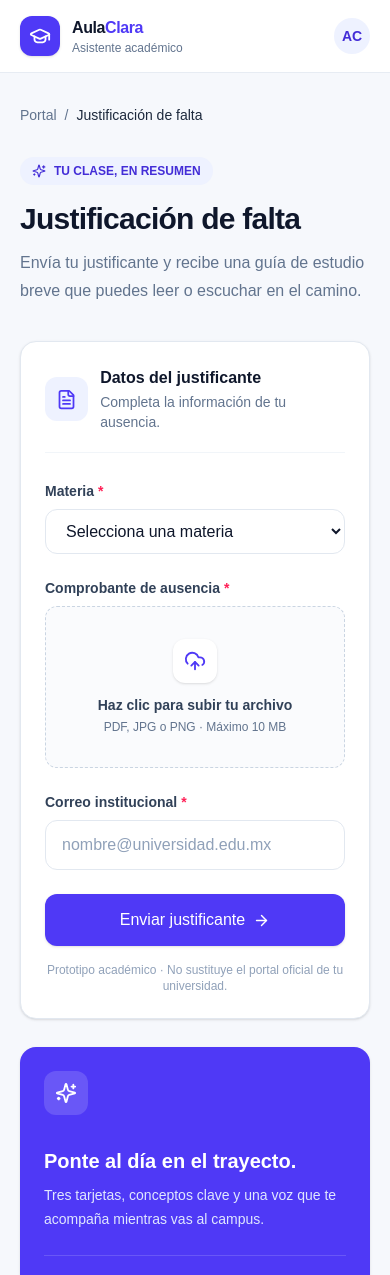
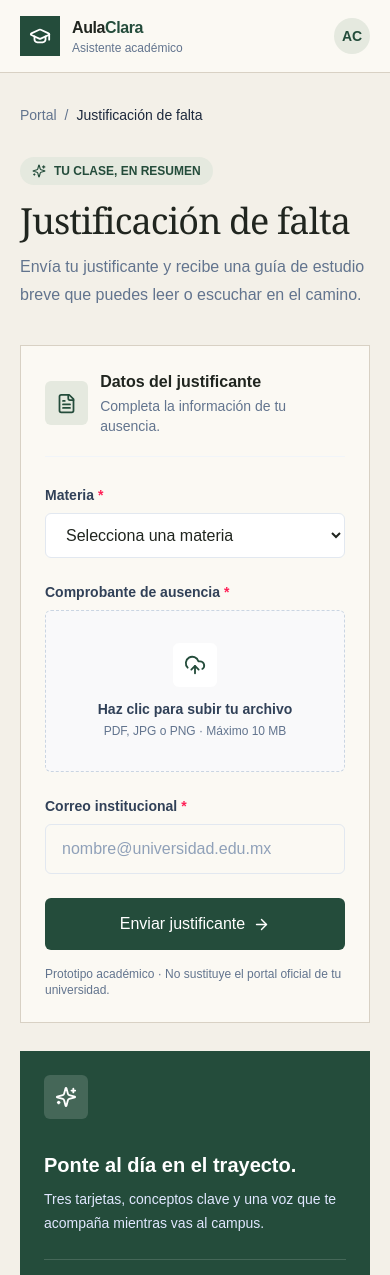
Before and after one commit to 18040188-hash/Resumen-clases-zoom-, a Next.js app: page / in a window 390 px wide. Shown: the top 1275 px of the page. Built offline with nearby package versions, Linux system fonts and the light colour scheme.

Commit message:
Redesign AulaClara with editorial study interface and Minerva actions

```diff
--- a/app/page.tsx
+++ b/app/page.tsx
@@ -6,6 +6,7 @@ import {
   FileText, GraduationCap, Lightbulb, Mail, ShieldCheck, Sparkles, Target, Users
 } from "lucide-react";
 import AudioPlayer from "@/components/AudioPlayer";
+import StudyActions from "@/components/StudyActions";
 
 type StudySummary = {
   subject: string;
@@ -105,15 +106,15 @@ export default function Home() {
     : "";
 
   return (
-    <main className="min-h-screen bg-[#f6f8fc] text-slate-900">
-      <header className="border-b border-slate-200/80 bg-white">
+    <main className="min-h-screen bg-[#f3f0e8] text-[#20251f]">
+      <header className="border-b border-[#d8d1c4] bg-[#fbf9f3]">
         <div className="mx-auto flex max-w-7xl items-center justify-between px-5 py-4 sm:px-8">
           <div className="flex items-center gap-3">
-            <div className="flex h-10 w-10 items-center justify-center rounded-xl bg-indigo-600 text-white shadow-sm"><GraduationCap size={22} /></div>
-            <div><p className="text-base font-bold tracking-tight">Aula<span className="text-indigo-600">Clara</span></p><p className="text-xs text-slate-500">Asistente académico</p></div>
+            <div className="flex h-10 w-10 items-center justify-center rounded-none bg-[#244c3b] text-white"><GraduationCap size={22} /></div>
+            <div><p className="text-base font-bold tracking-tight">Aula<span className="text-[#244c3b]">Clara</span></p><p className="text-xs text-slate-500">Asistente académico</p></div>
           </div>
-          <div className="hidden items-center gap-2 rounded-full border border-slate-200 px-3 py-1.5 text-xs font-medium text-slate-600 sm:flex"><ShieldCheck size={14} className="text-emerald-600" /> Portal de estudiantes</div>
-          <div className="flex h-9 w-9 items-center justify-center rounded-full bg-indigo-50 text-sm font-bold text-indigo-700">AC</div>
+          <div className="hidden items-center gap-2 rounded-full border border-slate-200 px-3 py-1.5 text-xs font-medium text-slate-600 sm:flex"><ShieldCheck size={14} className="text-[#315b43]" /> Portal de estudiantes</div>
+          <div className="flex h-9 w-9 items-center justify-center rounded-full bg-[#e5e9df] text-sm font-bold text-[#244c3b]">AC</div>
         </div>
       </header>
 
@@ -123,70 +124,72 @@ export default function Home() {
         {!summary && !loading && (
           <>
             <div className="mb-9 max-w-2xl">
-              <div className="mb-4 inline-flex items-center gap-2 rounded-full bg-indigo-50 px-3 py-1.5 text-xs font-semibold text-indigo-700"><Sparkles size={14} /> TU CLASE, EN RESUMEN</div>
-              <h1 className="text-3xl font-bold tracking-tight sm:text-4xl">Justificación de falta</h1>
+              <div className="mb-4 inline-flex items-center gap-2 rounded-full bg-[#e5e9df] px-3 py-1.5 text-xs font-semibold text-[#244c3b]"><Sparkles size={14} /> TU CLASE, EN RESUMEN</div>
+              <h1 className="font-serif text-4xl font-normal tracking-tight sm:text-6xl">Justificación de falta</h1>
               <p className="mt-3 text-base leading-7 text-slate-500">Envía tu justificante y recibe una guía de estudio breve que puedes leer o escuchar en el camino.</p>
             </div>
             <div className="grid gap-7 lg:grid-cols-[minmax(0,1.35fr)_minmax(280px,0.65fr)]">
-              <form onSubmit={handleSubmit} className="rounded-2xl border border-slate-200 bg-white p-6 shadow-sm sm:p-8">
-                <div className="mb-7 flex items-center gap-3 border-b border-slate-100 pb-5"><div className="flex h-11 w-11 items-center justify-center rounded-xl bg-indigo-50 text-indigo-600"><FileText size={21} /></div><div><h2 className="font-semibold">Datos del justificante</h2><p className="mt-0.5 text-sm text-slate-500">Completa la información de tu ausencia.</p></div></div>
+              <form onSubmit={handleSubmit} className="rounded-none border border-[#d8d1c4] bg-[#fbf9f3] p-6 shadow-none sm:p-8">
+                <div className="mb-7 flex items-center gap-3 border-b border-slate-100 pb-5"><div className="flex h-11 w-11 items-center justify-center rounded-md bg-[#e5e9df] text-[#244c3b]"><FileText size={21} /></div><div><h2 className="font-semibold">Datos del justificante</h2><p className="mt-0.5 text-sm text-slate-500">Completa la información de tu ausencia.</p></div></div>
                 <label htmlFor="subject" className="mb-2 block text-sm font-semibold text-slate-700">Materia <span className="text-rose-500">*</span></label>
-                <select id="subject" value={subject} onChange={e => setSubject(e.target.value)} className="mb-6 w-full rounded-xl border border-slate-200 bg-white px-4 py-3 text-sm outline-none transition focus:border-indigo-500 focus:ring-4 focus:ring-indigo-50" required>
+                <select id="subject" value={subject} onChange={e => setSubject(e.target.value)} className="mb-6 w-full rounded-md border border-slate-200 bg-white px-4 py-3 text-sm outline-none transition focus:border-indigo-500 focus:ring-4 focus:ring-indigo-50" required>
                   <option value="">Selecciona una materia</option>{subjects.map(s => <option key={s} value={s}>{s}</option>)}
                 </select>
                 <label htmlFor="file" className="mb-2 block text-sm font-semibold text-slate-700">Comprobante de ausencia <span className="text-rose-500">*</span></label>
                 <input ref={fileInput} id="file" type="file" accept=".pdf,.png,.jpg,.jpeg" onChange={handleFile} className="hidden" />
-                <button type="button" onClick={() => fileInput.current?.click()} className="mb-6 flex w-full flex-col items-center justify-center rounded-xl border border-dashed border-slate-300 bg-slate-50/70 px-5 py-8 text-center transition hover:border-indigo-400 hover:bg-indigo-50/40">
-                  {file ? <><div className="mb-3 flex h-11 w-11 items-center justify-center rounded-xl bg-emerald-50 text-emerald-600"><Check size={22} /></div><span className="max-w-full truncate text-sm font-semibold text-slate-800">{file.name}</span><span className="mt-1 text-xs text-slate-500">{(file.size / 1024 / 1024).toFixed(2)} MB · Archivo seleccionado</span></> : <><div className="mb-3 flex h-11 w-11 items-center justify-center rounded-xl bg-white text-indigo-600 shadow-sm"><CloudUpload size={22} /></div><span className="text-sm font-semibold text-slate-700">Haz clic para subir tu archivo</span><span className="mt-1 text-xs text-slate-500">PDF, JPG o PNG · Máximo 10 MB</span></>}
+                <button type="button" onClick={() => fileInput.current?.click()} className="mb-6 flex w-full flex-col items-center justify-center rounded-md border border-dashed border-slate-300 bg-slate-50/70 px-5 py-8 text-center transition hover:border-indigo-400 hover:bg-[#e5e9df]/40">
+                  {file ? <><div className="mb-3 flex h-11 w-11 items-center justify-center rounded-md bg-[#e4e9dc] text-[#315b43]"><Check size={22} /></div><span className="max-w-full truncate text-sm font-semibold text-slate-800">{file.name}</span><span className="mt-1 text-xs text-slate-500">{(file.size / 1024 / 1024).toFixed(2)} MB · Archivo seleccionado</span></> : <><div className="mb-3 flex h-11 w-11 items-center justify-center rounded-md bg-white text-[#244c3b] shadow-none"><CloudUpload size={22} /></div><span className="text-sm font-semibold text-slate-700">Haz clic para subir tu archivo</span><span className="mt-1 text-xs text-slate-500">PDF, JPG o PNG · Máximo 10 MB</span></>}
                 </button>
                 <label htmlFor="email" className="mb-2 block text-sm font-semibold text-slate-700">Correo institucional <span className="text-rose-500">*</span></label>
-                <input id="email" type="email" value={email} onChange={e => setEmail(e.target.value)} placeholder="nombre@universidad.edu.mx" required className="mb-6 w-full rounded-xl border border-slate-200 px-4 py-3 text-sm outline-none transition placeholder:text-slate-400 focus:border-indigo-500 focus:ring-4 focus:ring-indigo-50" />
+                <input id="email" type="email" value={email} onChange={e => setEmail(e.target.value)} placeholder="nombre@universidad.edu.mx" required className="mb-6 w-full rounded-md border border-slate-200 px-4 py-3 text-sm outline-none transition placeholder:text-slate-400 focus:border-indigo-500 focus:ring-4 focus:ring-indigo-50" />
                 {error && <p role="alert" className="mb-4 rounded-lg bg-rose-50 px-3 py-2 text-sm text-rose-700">{error}</p>}
-                <button type="submit" disabled={loading} className="flex w-full items-center justify-center gap-2 rounded-xl bg-indigo-600 px-5 py-3.5 text-sm font-semibold text-white shadow-sm transition hover:bg-indigo-700 focus:outline-none focus:ring-4 focus:ring-indigo-200">Enviar justificante <ArrowRight size={17} /></button>
-                <p className="mt-4 text-center text-xs text-slate-400">Prototipo académico · No sustituye el portal oficial de tu universidad.</p>
+                <button type="submit" disabled={loading} className="flex w-full items-center justify-center gap-2 rounded-md bg-[#244c3b] px-5 py-3.5 text-sm font-semibold text-white shadow-none transition hover:bg-[#183729] focus:outline-none focus:ring-4 focus:ring-indigo-200">Enviar justificante <ArrowRight size={17} /></button>
+                <p className="mt-4 text-left text-xs text-slate-500">Prototipo académico · No sustituye el portal oficial de tu universidad.</p>
               </form>
               <aside className="space-y-5">
-                <div className="overflow-hidden rounded-2xl bg-indigo-600 p-6 text-white shadow-sm"><div className="mb-8 flex h-11 w-11 items-center justify-center rounded-xl bg-white/15"><Sparkles size={22} /></div><h3 className="text-xl font-semibold">Ponte al día en el trayecto.</h3><p className="mt-2 text-sm leading-6 text-indigo-100">Tres tarjetas, conceptos clave y una voz que te acompaña mientras vas al campus.</p><div className="mt-6 flex items-center gap-2 border-t border-white/15 pt-5 text-xs text-indigo-100"><Clock3 size={15} /> Repaso rápido + audio</div></div>
-                <div className="rounded-2xl border border-slate-200 bg-white p-5"><h3 className="font-semibold">¿Cómo funciona?</h3><div className="mt-5 space-y-5">{[{n:"01",title:"Adjunta tu justificante",desc:"Elige la materia y carga tu comprobante."},{n:"02",title:"Generamos tu guía",desc:"Convertimos la estructura de clase en tarjetas breves."},{n:"03",title:"Escucha y repasa",desc:"Usa la voz de tu dispositivo para estudiar en movimiento."}].map(x => <div key={x.n} className="flex gap-3"><span className="flex h-8 w-8 shrink-0 items-center justify-center rounded-lg bg-slate-100 text-xs font-bold text-slate-600">{x.n}</span><div><p className="text-sm font-semibold">{x.title}</p><p className="mt-1 text-xs leading-5 text-slate-500">{x.desc}</p></div></div>)}</div></div>
+                <div className="overflow-hidden rounded-none bg-[#244c3b] p-6 text-white shadow-none"><div className="mb-8 flex h-11 w-11 items-center justify-center rounded-md bg-white/15"><Sparkles size={22} /></div><h3 className="text-xl font-semibold">Ponte al día en el trayecto.</h3><p className="mt-2 text-sm leading-6 text-indigo-100">Tres tarjetas, conceptos clave y una voz que te acompaña mientras vas al campus.</p><div className="mt-6 flex items-center gap-2 border-t border-white/15 pt-5 text-xs text-indigo-100"><Clock3 size={15} /> Repaso rápido + audio</div></div>
+                <div className="rounded-none border border-[#d8d1c4] bg-[#fbf9f3] p-5"><h3 className="font-semibold">¿Cómo funciona?</h3><div className="mt-5 space-y-5">{[{n:"01",title:"Adjunta tu justificante",desc:"Elige la materia y carga tu comprobante."},{n:"02",title:"Generamos tu guía",desc:"Convertimos la estructura de clase en tarjetas breves."},{n:"03",title:"Escucha y repasa",desc:"Usa la voz de tu dispositivo para estudiar en movimiento."}].map(x => <div key={x.n} className="flex gap-3"><span className="flex h-8 w-8 shrink-0 items-center justify-center rounded-lg bg-slate-100 text-xs font-bold text-slate-600">{x.n}</span><div><p className="text-sm font-semibold">{x.title}</p><p className="mt-1 text-xs leading-5 text-slate-500">{x.desc}</p></div></div>)}</div></div>
               </aside>
             </div>
           </>
         )}
 
-        {loading && <section className="mx-auto flex min-h-[55vh] max-w-lg flex-col items-center justify-center text-center"><div className="relative mb-7 flex h-20 w-20 items-center justify-center rounded-3xl bg-indigo-50 text-indigo-600"><Sparkles size={32} /><span className="absolute -right-1 -top-1 h-4 w-4 animate-ping rounded-full bg-indigo-400" /></div><h1 className="text-2xl font-bold">Estamos preparando tu guía</h1><p className="mt-3 max-w-sm text-sm leading-6 text-slate-500">Organizamos los conceptos, las actividades y tu misión para la próxima clase.</p><div className="mt-8 h-1.5 w-full max-w-xs overflow-hidden rounded-full bg-slate-200"><div className="h-full w-2/3 animate-pulse rounded-full bg-indigo-600" /></div><div className="mt-5 space-y-3 text-left text-sm text-slate-500"><p className="flex items-center gap-2"><CheckCircle2 size={16} className="text-emerald-500" /> Justificante recibido</p><p className="flex items-center gap-2"><span className="h-4 w-4 animate-spin rounded-full border-2 border-indigo-600 border-t-transparent" /> Preparando tarjetas de estudio</p><p className="flex items-center gap-2"><Mail size={16} /> Preparando confirmación por correo</p></div></section>}
+        {loading && <section className="mx-auto flex min-h-[55vh] max-w-lg flex-col items-center justify-center text-center"><div className="relative mb-7 flex h-20 w-20 items-center justify-center rounded-3xl bg-[#e5e9df] text-[#244c3b]"><Sparkles size={32} /><span className="absolute -right-1 -top-1 h-4 w-4 animate-ping rounded-full bg-indigo-400" /></div><h1 className="text-2xl font-bold">Estamos preparando tu guía</h1><p className="mt-3 max-w-sm text-sm leading-6 text-slate-500">Organizamos los conceptos, las actividades y tu misión para la próxima clase.</p><div className="mt-8 h-1.5 w-full max-w-xs overflow-hidden rounded-full bg-slate-200"><div className="h-full w-2/3 animate-pulse rounded-full bg-[#244c3b]" /></div><div className="mt-5 space-y-3 text-left text-sm text-slate-500"><p className="flex items-center gap-2"><CheckCircle2 size={16} className="text-emerald-500" /> Justificante recibido</p><p className="flex items-center gap-2"><span className="h-4 w-4 animate-spin rounded-full border-2 border-indigo-600 border-t-transparent" /> Preparando tarjetas de estudio</p><p className="flex items-center gap-2"><Mail size={16} /> Preparando confirmación por correo</p></div></section>}
 
         {summary && <section className="mx-auto max-w-6xl">
           <div className="mb-7 flex flex-col justify-between gap-4 sm:flex-row sm:items-end">
-            <div><div className="mb-3 inline-flex items-center gap-2 rounded-full bg-emerald-50 px-3 py-1.5 text-xs font-semibold text-emerald-700"><CheckCircle2 size={14} /> GUÍA DE ESTUDIO LISTA</div><h1 className="text-3xl font-bold tracking-tight sm:text-4xl">Ya estás al día.</h1><p className="mt-2 text-slate-500">Un resumen ejecutivo para entender, recordar y seguir avanzando.</p><p className="mt-3 text-sm font-semibold text-indigo-700">{summary.subject}</p></div>
-            <button onClick={resetForm} className="inline-flex items-center justify-center gap-2 self-start rounded-xl border border-slate-200 bg-white px-4 py-2.5 text-sm font-semibold text-slate-700 hover:bg-slate-50"><ArrowLeft size={16} /> Nueva solicitud</button>
+            <div><div className="mb-3 inline-flex items-center gap-2 rounded-full bg-[#e4e9dc] px-3 py-1.5 text-xs font-semibold text-[#315b43]"><CheckCircle2 size={14} /> GUÍA DE ESTUDIO LISTA</div><h1 className="font-serif text-4xl font-normal tracking-tight sm:text-6xl">Ya estás al día.</h1><p className="mt-2 text-slate-500">Un resumen ejecutivo para entender, recordar y seguir avanzando.</p><p className="mt-3 text-sm font-semibold text-[#244c3b]">{summary.subject}</p></div>
+            <button onClick={resetForm} className="inline-flex items-center justify-center gap-2 self-start rounded-md border border-slate-200 bg-white px-4 py-2.5 text-sm font-semibold text-slate-700 hover:bg-slate-50"><ArrowLeft size={16} /> Nueva solicitud</button>
           </div>
 
-          <div className="mb-6 rounded-2xl bg-gradient-to-r from-indigo-600 to-blue-600 p-5 text-white shadow-sm sm:flex sm:items-center sm:justify-between sm:gap-6 sm:p-7">
+          <div className="mb-6 relative overflow-hidden border-y-2 border-[#244c3b] bg-[#244c3b] p-5 text-[#fbf9f3] sm:flex sm:items-center sm:justify-between sm:gap-6 sm:p-7">
             <div className="mb-4 sm:mb-0"><div className="mb-2 flex items-center gap-2 text-sm font-semibold text-indigo-100"><Sparkles size={16} /> REPASO EN MOVIMIENTO</div><h2 className="text-xl font-bold sm:text-2xl">Tu clase, contada en voz alta.</h2><p className="mt-2 max-w-xl text-sm leading-6 text-indigo-100">Escucha las tres tarjetas sin tener que mirar la pantalla. La voz depende de las opciones disponibles en tu navegador.</p></div>
             <div className="shrink-0"><AudioPlayer text={audioText} /></div>
           </div>
 
           <div className="grid gap-5 lg:grid-cols-3">
-            <article className="rounded-2xl border border-indigo-100 bg-white p-6 shadow-sm">
-              <div className="mb-5 flex items-center gap-3"><div className="flex h-11 w-11 items-center justify-center rounded-xl bg-indigo-50 text-indigo-700"><BookOpen size={22} /></div><div><p className="text-xs font-semibold uppercase tracking-wider text-indigo-600">01 · Lo esencial</p><h2 className="text-lg font-bold">El resumen en 1 minuto</h2></div></div>
-              <ul className="space-y-4">{summary.resumen_corto.slice(0,3).map((item,i)=><li key={item} className="flex gap-3 text-sm leading-6 text-slate-600"><span className="mt-0.5 flex h-6 w-6 shrink-0 items-center justify-center rounded-full bg-indigo-50 text-xs font-bold text-indigo-700">{i+1}</span><span>{item}</span></li>)}</ul>
+            <article className="rounded-md border border-[#d8d1c4] bg-white p-6 shadow-none">
+              <div className="mb-5 flex items-center gap-3"><div className="flex h-11 w-11 items-center justify-center rounded-md bg-[#e5e9df] text-[#244c3b]"><BookOpen size={22} /></div><div><p className="text-xs font-semibold uppercase tracking-wider text-[#244c3b]">01 · Lo esencial</p><h2 className="text-lg font-bold">El resumen en 1 minuto</h2></div></div>
+              <ul className="space-y-4">{summary.resumen_corto.slice(0,3).map((item,i)=><li key={item} className="flex gap-3 text-sm leading-6 text-slate-600"><span className="mt-0.5 flex h-6 w-6 shrink-0 items-center justify-center rounded-full bg-[#e5e9df] text-xs font-bold text-[#244c3b]">{i+1}</span><span>{item}</span></li>)}</ul>
             </article>
 
-            <article className="rounded-2xl border border-blue-100 bg-white p-6 shadow-sm">
-              <div className="mb-5 flex items-center gap-3"><div className="flex h-11 w-11 items-center justify-center rounded-xl bg-blue-50 text-blue-700"><Users size={22} /></div><div><p className="text-xs font-semibold uppercase tracking-wider text-blue-600">02 · La sesión</p><h2 className="text-lg font-bold">Lo que se hizo en clase</h2></div></div>
-              <div className="space-y-5"><div><p className="mb-2 text-xs font-bold uppercase tracking-wide text-slate-400">Lecturas previas · Preclass</p><ul className="space-y-2">{summary.preclass.map(item=><li key={item} className="flex gap-2 text-sm leading-6 text-slate-600"><CheckCircle2 size={16} className="mt-1 shrink-0 text-emerald-600"/><span>{item}</span></li>)}</ul></div><div><p className="mb-2 text-xs font-bold uppercase tracking-wide text-slate-400">Temas clave</p><ul className="space-y-2">{summary.temas_clave.map(item=><li key={item} className="flex gap-2 text-sm leading-6 text-slate-600"><span className="mt-2 h-1.5 w-1.5 shrink-0 rounded-full bg-blue-500"/><span>{item}</span></li>)}</ul></div><div><p className="mb-2 text-xs font-bold uppercase tracking-wide text-slate-400">Trabajo en equipo · Breakouts</p><ul className="space-y-2">{summary.actividades_breakout.map(item=><li key={item} className="rounded-lg bg-blue-50/70 p-3 text-sm leading-5 text-slate-700">{item}</li>)}</ul></div></div>
+            <article className="rounded-md border border-[#d8d1c4] bg-white p-6 shadow-none">
+              <div className="mb-5 flex items-center gap-3"><div className="flex h-11 w-11 items-center justify-center rounded-md bg-blue-50 text-[#244c3b]"><Users size={22} /></div><div><p className="text-xs font-semibold uppercase tracking-wider text-[#244c3b]">02 · La sesión</p><h2 className="text-lg font-bold">Lo que se hizo en clase</h2></div></div>
+              <div className="space-y-5"><div><p className="mb-2 text-xs font-bold uppercase tracking-wide text-slate-400">Lecturas previas · Preclass</p><ul className="space-y-2">{summary.preclass.map(item=><li key={item} className="flex gap-2 text-sm leading-6 text-slate-600"><CheckCircle2 size={16} className="mt-1 shrink-0 text-[#315b43]"/><span>{item}</span></li>)}</ul></div><div><p className="mb-2 text-xs font-bold uppercase tracking-wide text-slate-400">Temas clave</p><ul className="space-y-2">{summary.temas_clave.map(item=><li key={item} className="flex gap-2 text-sm leading-6 text-slate-600"><span className="mt-2 h-1.5 w-1.5 shrink-0 rounded-full bg-blue-500"/><span>{item}</span></li>)}</ul></div><div><p className="mb-2 text-xs font-bold uppercase tracking-wide text-slate-400">Trabajo en equipo · Breakouts</p><ul className="space-y-2">{summary.actividades_breakout.map(item=><li key={item} className="rounded-lg bg-[#eee9dc] p-3 text-sm leading-5 text-slate-700">{item}</li>)}</ul></div></div>
             </article>
 
-            <article className="rounded-2xl border border-emerald-100 bg-white p-6 shadow-sm">
-              <div className="mb-5 flex items-center gap-3"><div className="flex h-11 w-11 items-center justify-center rounded-xl bg-emerald-50 text-emerald-700"><Target size={22} /></div><div><p className="text-xs font-semibold uppercase tracking-wider text-emerald-700">03 · Próximo paso</p><h2 className="text-lg font-bold">Tu misión</h2></div></div>
+            <article className="rounded-md border border-[#cbd4c3] bg-white p-6 shadow-none">
+              <div className="mb-5 flex items-center gap-3"><div className="flex h-11 w-11 items-center justify-center rounded-md bg-[#e4e9dc] text-[#315b43]"><Target size={22} /></div><div><p className="text-xs font-semibold uppercase tracking-wider text-[#315b43]">03 · Próximo paso</p><h2 className="text-lg font-bold">Tu misión</h2></div></div>
               <p className="mb-4 text-sm leading-6 text-slate-500">Llega a la siguiente sesión con estas ideas claras:</p>
-              <ul className="space-y-3">{summary.mision_alumno.map((item,i)=><li key={item} className="flex gap-3 text-sm leading-6 text-slate-700"><span className="flex h-6 w-6 shrink-0 items-center justify-center rounded-lg bg-emerald-50 text-xs font-bold text-emerald-700">{i+1}</span><span>{item}</span></li>)}</ul>
-              <div className="mt-5 rounded-xl border border-emerald-100 bg-emerald-50 p-4"><div className="mb-2 flex items-center gap-2 text-xs font-bold uppercase tracking-wide text-emerald-800"><Lightbulb size={15}/> Pregunta HMW</div><p className="text-sm font-medium leading-6 text-emerald-950">{summary.pregunta_hmw}</p></div>
+              <ul className="space-y-3">{summary.mision_alumno.map((item,i)=><li key={item} className="flex gap-3 text-sm leading-6 text-slate-700"><span className="flex h-6 w-6 shrink-0 items-center justify-center rounded-lg bg-[#e4e9dc] text-xs font-bold text-[#315b43]">{i+1}</span><span>{item}</span></li>)}</ul>
+              <div className="mt-5 rounded-md border border-[#cbd4c3] bg-[#e4e9dc] p-4"><div className="mb-2 flex items-center gap-2 text-xs font-bold uppercase tracking-wide text-emerald-800"><Lightbulb size={15}/> Pregunta HMW</div><p className="text-sm font-medium leading-6 text-emerald-950">{summary.pregunta_hmw}</p></div>
             </article>
           </div>
 
-          <div className="mt-6 flex gap-3 rounded-xl border border-emerald-100 bg-emerald-50 p-4"><div className="flex h-9 w-9 shrink-0 items-center justify-center rounded-full bg-white text-emerald-600"><Mail size={18} /></div><div><p className="text-sm font-semibold text-emerald-900">Copia preparada para tu correo institucional</p><p className="mt-1 text-sm leading-5 text-emerald-800">Se ha enviado una copia a tu correo institucional: {email}. <span className="font-medium">(Confirmación simulada)</span></p></div></div>
-          <p className="mt-5 text-center text-xs text-slate-400">Resumen de demostración basado en datos de ejemplo; todavía no se analiza un documento de clase real.</p>
+          <StudyActions title={summary.title} subject={summary.subject} summary={summary} />
+
+          <div className="mt-6 flex gap-3 rounded-md border border-[#cbd4c3] bg-[#e4e9dc] p-4"><div className="flex h-9 w-9 shrink-0 items-center justify-center rounded-full bg-white text-[#315b43]"><Mail size={18} /></div><div><p className="text-sm font-semibold text-emerald-900">Copia preparada para tu correo institucional</p><p className="mt-1 text-sm leading-5 text-emerald-800">Se ha enviado una copia a tu correo institucional: {email}. <span className="font-medium">(Confirmación simulada)</span></p></div></div>
+          <p className="mt-5 text-left text-xs text-slate-500">Resumen de demostración basado en datos de ejemplo; todavía no se analiza un documento de clase real.</p>
         </section>}
 
         <footer className="mt-12 flex flex-col justify-between gap-2 border-t border-slate-200 pt-5 text-xs text-slate-400 sm:flex-row"><span>© 2026 AulaClara · Prototipo universitario</span><span>Privacidad · Ayuda · Soporte</span></footer>
```
